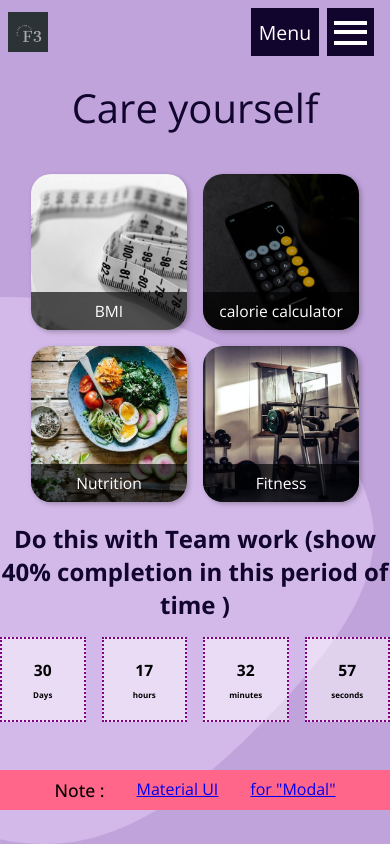
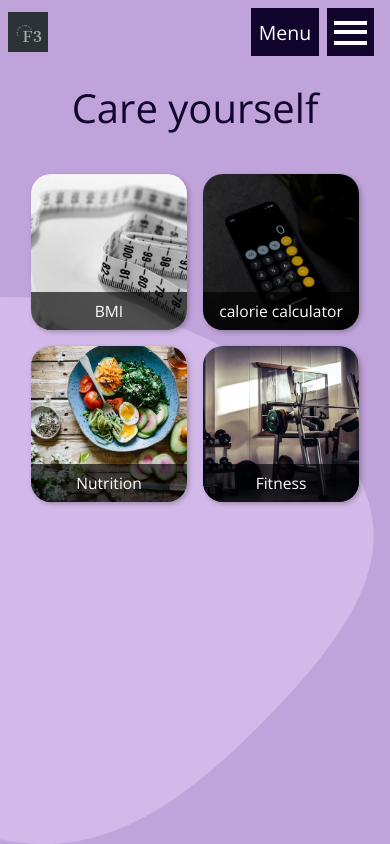
Before and after one commit to jaswanthpallavolu/SEPM_F3_APP, a React (Create React App) app: page /home in a window 390 px wide. Built offline with nearby package versions, Linux system fonts and the light colour scheme.

Commit message:
oct-26-c2f

```diff
--- a/package.json
+++ b/package.json
@@ -3,6 +3,8 @@
   "version": "0.1.0",
   "private": true,
   "dependencies": {
+    "@emotion/react": "^11.5.0",
+    "@emotion/styled": "^11.3.0",
     "@mui/material": "^5.0.3",
     "@testing-library/jest-dom": "^5.14.1",
     "@testing-library/react": "^11.2.7",
--- a/src/components/LandingPage/Countdown.jsx
+++ /dev/null
@@ -1,64 +0,0 @@
-import React, { useEffect } from 'react'
-import './countdown.css'
-
-export default function Countdown() {
-
-    const countdown = () => {
-        const countDate = new Date('10/18/2021 00:00:00').getTime();
-        const currentDate = new Date().getTime();
-
-        const gap = countDate - currentDate;
-
-        //Time
-        const second = 1000;
-        const minute = second * 60;
-        const hour = minute * 60;
-        const day = hour * 24;
-
-        //calculate
-        const textDay = Math.floor(gap / day);
-        const textHour = Math.floor((gap % day) / hour);
-        const textMinute = Math.floor((gap % hour) / minute);
-        const textSecond = Math.floor((gap % minute) / second);
-
-        const opt = {
-            minimumIntegerDigits: 2,
-            useGrouping: false
-        }
-        document.querySelector('.countdown .counter .day').innerText = textDay.toLocaleString('en-US', opt);
-        document.querySelector('.countdown .counter .hour').innerText = textHour.toLocaleString('en-US', opt);
-        document.querySelector('.countdown .counter .minute').innerText = textMinute.toLocaleString('en-US', opt);
-        document.querySelector('.countdown .counter .second').innerText = textSecond.toLocaleString('en-US', opt);
-    }
-
-
-    useEffect(() => {
-        countdown()
-        const id = setInterval(countdown, 1000);
-        return () => clearInterval(id);
-    }, [])
-
-    return (
-        <div className="phase">
-            <h2>Do this with Team work (show 40% completion in this period of time )</h2>
-            <section className="countdown">
-                <div className="counter">
-                    <h2 className="day">0</h2>
-                    <h4>Days</h4>
-                </div>
-                <div className="counter">
-                    <h2 className="hour">0</h2>
-                    <h4>hours</h4>
-                </div>
-                <div className="counter">
-                    <h2 className="minute">0</h2>
-                    <h4>minutes</h4>
-                </div>
-                <div className="counter">
-                    <h2 className="second">0</h2>
-                    <h4>seconds</h4>
-                </div>
-            </section>
-        </div>
-    )
-}
--- a/src/components/LandingPage/Landing.jsx
+++ b/src/components/LandingPage/Landing.jsx
@@ -1,5 +1,4 @@
 import React from 'react'
-import Countdown from './Countdown'
 import { useHistory } from 'react-router-dom'
 
 import './landing.css'
@@ -17,13 +16,6 @@ export default function Landing() {
             <div className="content">
                 <h1>Care yourself</h1>
                 <Sections />
-                <Countdown />
-                <ul className="notes">
-                    <li className="main">Note : </li>
-                    <li><a href="https://mui.com/" target='_blank' rel="noreferrer">Material UI</a></li>
-                    <li><a href="https://mui.com/components/modal/#main-content" target='_blank' rel="noreferrer">for "Modal"</a></li>
-                </ul>
-
             </div>
         </div>
     )
@@ -37,24 +29,24 @@ export function Sections() {
             <div className="card" onClick={() => { history.push('/home/bmi') }}>
                 <img src={bmi_img} alt='a1' className="image" />
                 <div className="title" data-title="BMI"
-                    data-des="Lorem ipsum dolor sit amet consectetur adipisicing elit. Necessitatibus deserunt distinctio dicta libero voluptatum veroLorem ipsum dolor sit amet consectetur adipisicing elit. Necessitatibus deserunt distinctio dicta libero voluptatum vero">
+                    data-des="Your BMI is a measurement that is a ratio of your weight and height. It's a good way to gauge whether your weight is in healthy proportion to your height.">
                 </div>
             </div>
             <div className="card" onClick={() => { history.push('/home/cal_calc') }} >
                 <img src={calc_img} alt='a2' className="image" />
                 <div className="title" data-title="calorie calculator"
-                    data-des="Lorem ipsum dolor sit amet consectetur adipisicing elit. Necessitatibus deserunt distinctio dicta libero voluptatum veroLorem ipsum dolor sit amet consectetur adipisicing elit. Necessitatibus deserunt distinctio dicta libero voluptatum vero"> </div>
+                    data-des="The 'quality' of calories consumed is also important. There are different classifications of foods in terms of calories. This includes high-calorie foods, low-calorie foods, and empty calories."> </div>
             </div>
             <div className="card" onClick={() => { history.push('/home/nutrition') }} >
                 <img src={nut_img} alt='a3' className="image" />
                 <div className="title" data-title="Nutrition"
-                    data-des="Lorem ipsum dolor sit amet consectetur adipisicing elit. Necessitatibus deserunt distinctio dicta libero voluptatum veroLorem ipsum dolor sit amet consectetur adipisicing elit. Necessitatibus deserunt distinctio dicta libero voluptatum vero"> </div>
+                    data-des="It is important to have a balanced diet rich in all nutrients to ensure that no deficiencies or hormonal imbalances are created in the body. Nutrition is also important for you to boost your immunity and give it the ability to fight against diseases."> </div>
             </div>
             <div className="card" onClick={() => { history.push('/home/fitness') }} >
                 <img src={fit_img} alt='a4' className="image" />
-                <div className="title" data-title="Fitness" data-des="Lorem ipsum dolor sit amet consectetur adipisicing elit. Necessitatibus deserunt distinctio dicta libero voluptatum veroLorem ipsum dolor sit amet consectetur adipisicing elit. Necessitatibus deserunt distinctio dicta libero voluptatum vero"> </div>
+                <div className="title" data-title="Fitness"
+                    data-des="Physical fitness provides strong bones and muscles, leads to better health and well-being, prevents various health problems, reduces the risk of several diseases like blood pressure, diabetes, cancer, etc. and improves a better quality of life."> </div>
             </div>
-
         </div>
     )
 }
--- a/src/components/LandingPage/countdown.css
+++ /dev/null
@@ -1,33 +0,0 @@
-
-.phase > h2{
-    margin-top: 5%;
-    margin-bottom: 1rem;
-    text-align: center;
-    color: var(--dark);
-}
-.phase .countdown{
-    display: flex;
-    gap:1rem;
-    justify-content: center;
-}
-.phase   .counter{
-    width:min(13rem,25vw);
-    aspect-ratio: 1/1;
-    background:rgb(255, 255, 255,.5);
-    display: flex;
-    flex-direction: column;
-    align-items: center;
-    justify-content: center;
-    gap:.5rem;
-
-    border: .15rem dotted purple;
-}
-.phase  .counter h2{
-    margin: 0;
-    font-size: clamp(.8rem, 4vw, 3.5rem);
-    transform: translateY(0%);
-}
-.phase  .counter h4{
-    margin:0;
-    font-size: clamp(.5rem, 2vw, 1.5rem);
-}
--- a/src/components/Nutrition_section/Nutrition.jsx
+++ b/src/components/Nutrition_section/Nutrition.jsx
@@ -5,7 +5,7 @@ import axios from 'axios';
 
 export default function Nutrition() {
 
-    const fetch = async() =>{
+    const fetch = async () => {
         const url = 'https://f3-health-api.herokuapp.com/nutrition/category/6146c540d65b61b05a4e3378'
         await axios.get(url)
             .then(data => console.log(data))
@@ -22,7 +22,7 @@ export default function Nutrition() {
                     <li>Complex Carbs</li>
                     <li>High protien</li>
                     <li>Low fat</li>
-            <li> Vitamins&nbsp; &nbsp; <i class="arrow down"></i><ul>
+                    <li> Vitamins&nbsp; &nbsp; <i className="arrow down"></i><ul>
 
                         <li> Vitamin A</li></ul></li>
 
@@ -31,9 +31,9 @@ export default function Nutrition() {
 
             </div>
             <div className="heading2">High Protien</div>
-        <div class="card">
-            <img src="https://www.ourochreway.com/wp-content/uploads/2018/04/6FED8232-758A-4AE4-AD51-5090D4B8D91B.jpeg" alt="no" style={{width:"100%"}}></img>
-            <div class="container">
+            <div className="card">
+                <img src="https://www.ourochreway.com/wp-content/uploads/2018/04/6FED8232-758A-4AE4-AD51-5090D4B8D91B.jpeg" alt="no" style={{ width: "100%" }}></img>
+                <div className="container">
                     <p>Egg<button >get info</button></p>
 
                 </div>
```
Also changed, not shown: 1 other file (tests, documents, lock files or other folders). Lines whose indentation alone changed are shown as unchanged.
